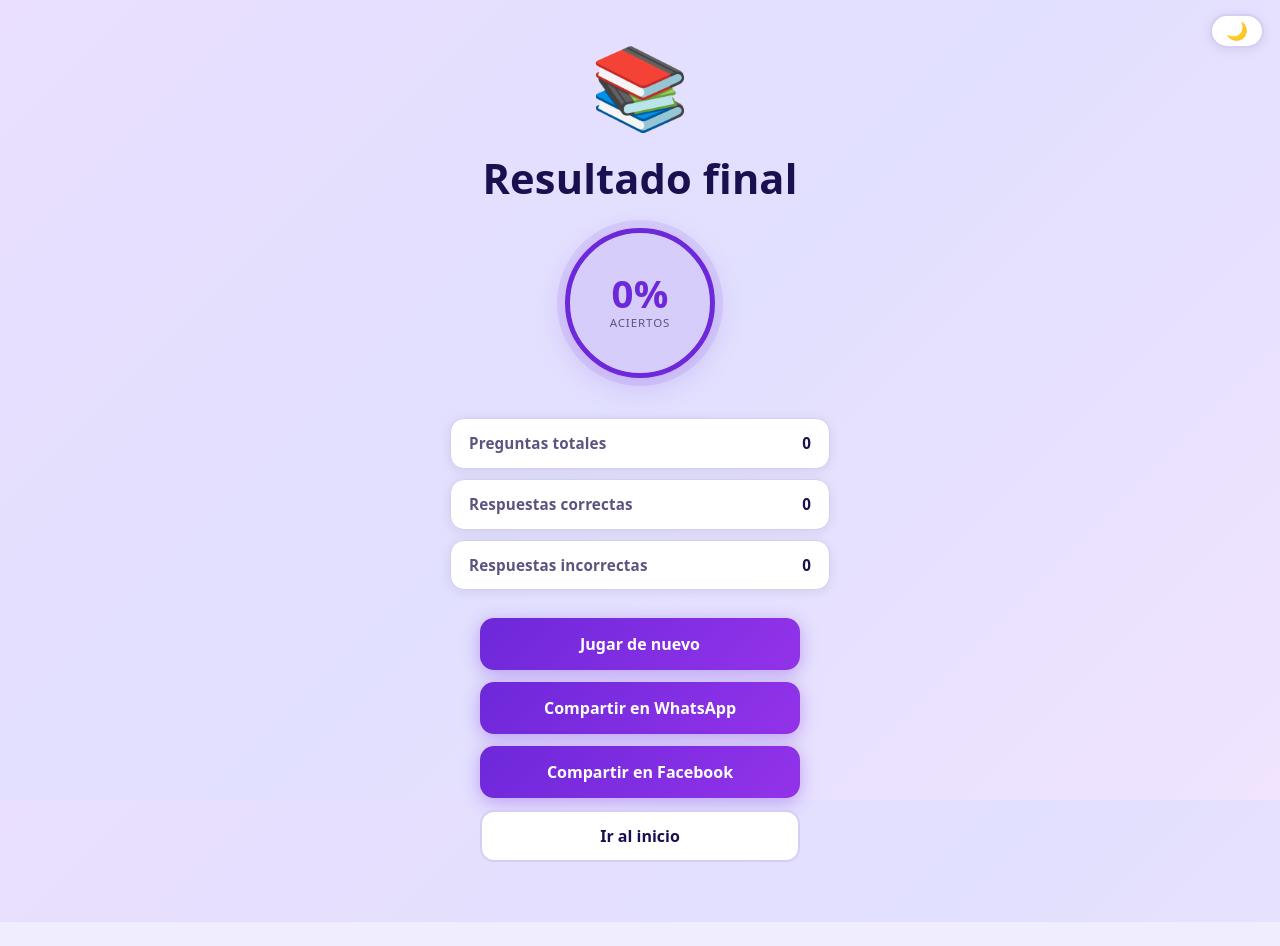
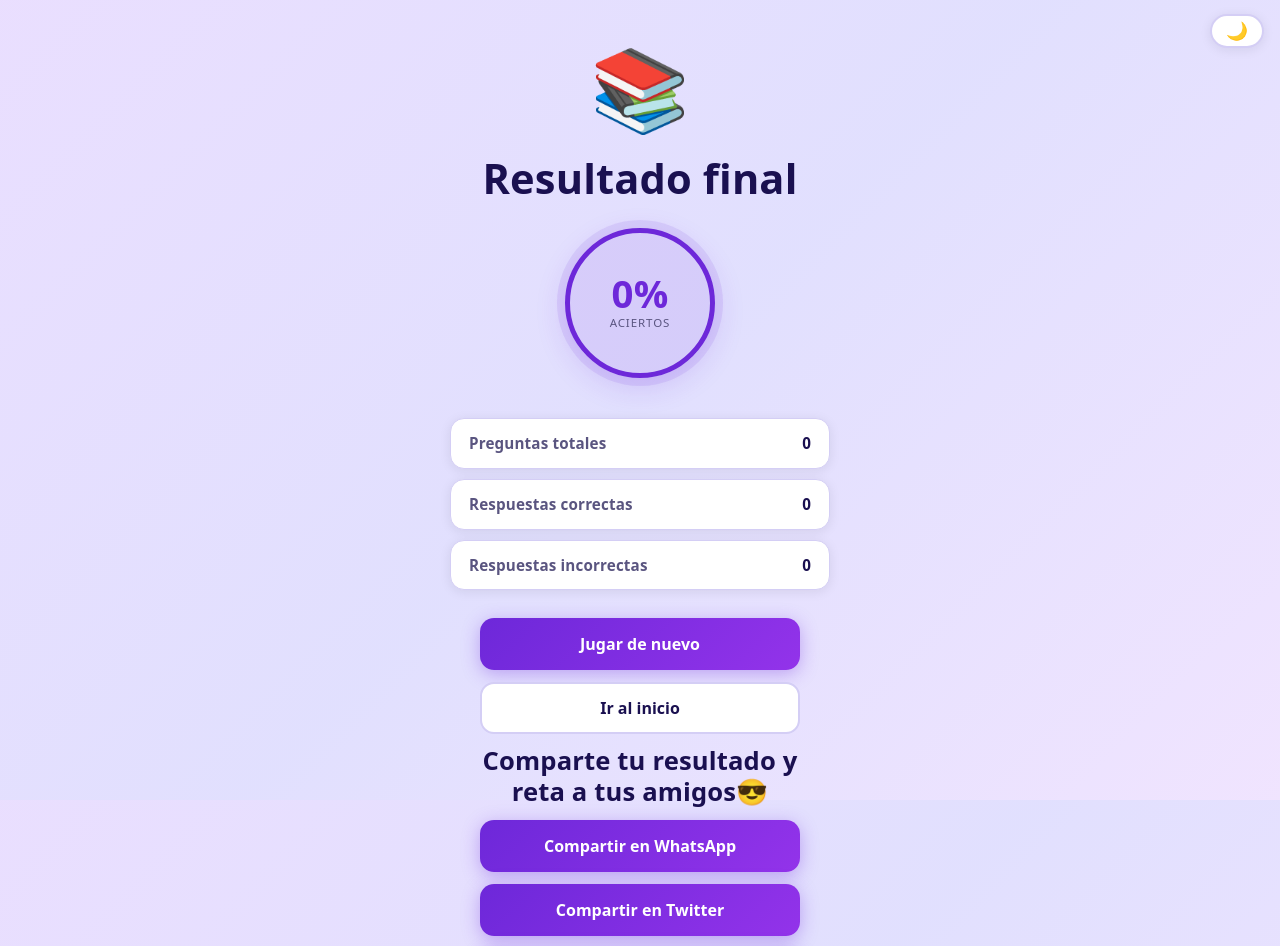
Before and after one commit to LChiza5/ProyectoWeb1, a React (Vite) app in the folder ProyectoTriviaWeb/: page /result in a window 1280 px wide. Shown: the top 946 px of the page. Before the commit the page ends 922 px from the top, so only its background shows below. Built offline with nearby package versions, Linux system fonts and the light colour scheme.

Commit message:
Se implementa link para X y un poco UI
Se crea link funcional de X(twitter) y la UI se modifica para que se divida la información de Results.jsx

```diff
--- a/ProyectoTriviaWeb/src/pages/Result.jsx
+++ b/ProyectoTriviaWeb/src/pages/Result.jsx
@@ -23,10 +23,16 @@ export default function Result() {
   const url = `https://wa.me/?text=${encodeURIComponent(mensaje)}`;
   window.open(url, "_blank");
   };
+
+  const compartirTwitter = () => {
+  const url = `https://twitter.com/intent/tweet?text=${encodeURIComponent(mensaje)}`;
+  window.open(url, "_blank");
+};
+
 //Enlace de Facebook funciona solo si la página está online, no funciona si solo está en local, se le coloca link temporal.
   const compartirFacebook = () => {
   const url = `https://www.facebook.com/sharer/sharer.php?u=${encodeURIComponent(mensaje)}`;
-  window.open("https://google.com", "_blank");
+  window.open("https://www.facebook.com/", "_blank");
   };
 
   return (
@@ -58,15 +64,20 @@ export default function Result() {
         <button className="btn-primary-custom" onClick={() => navigate("/category")}>
           Jugar de nuevo
         </button>
+      <button className="btn-secondary-custom" onClick={() => navigate("/")}>
+          Ir al inicio
+        </button>
+        <h2>Comparte tu resultado y reta a tus amigos😎</h2>
         <button onClick={compartirWhatsApp} className="btn-primary-custom">
           Compartir en WhatsApp
+        </button>
+        <button onClick={compartirTwitter} className="btn-primary-custom">
+          Compartir en Twitter
         </button>
         <button onClick={compartirFacebook} className="btn-primary-custom">
           Compartir en Facebook
         </button>
-        <button className="btn-secondary-custom" onClick={() => navigate("/")}>
-          Ir al inicio
-        </button>
+
       </nav>
     </main>
   );
```
